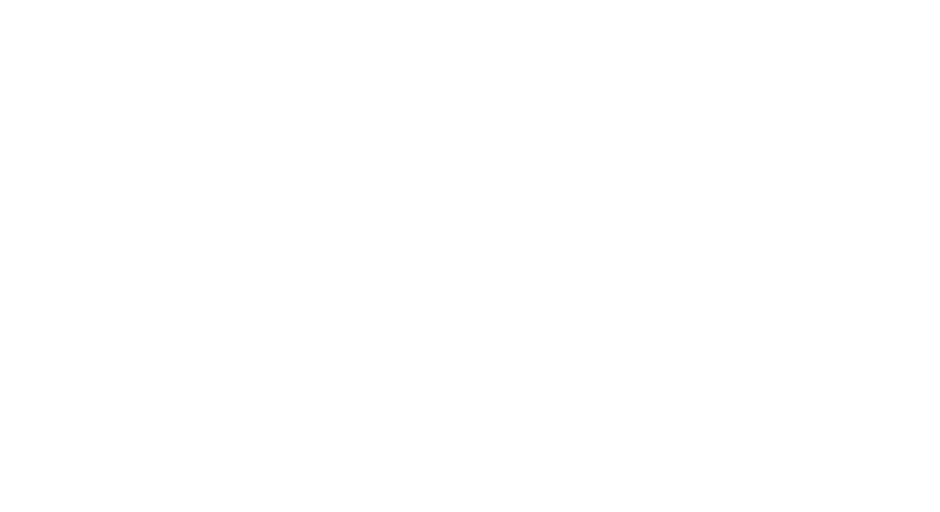
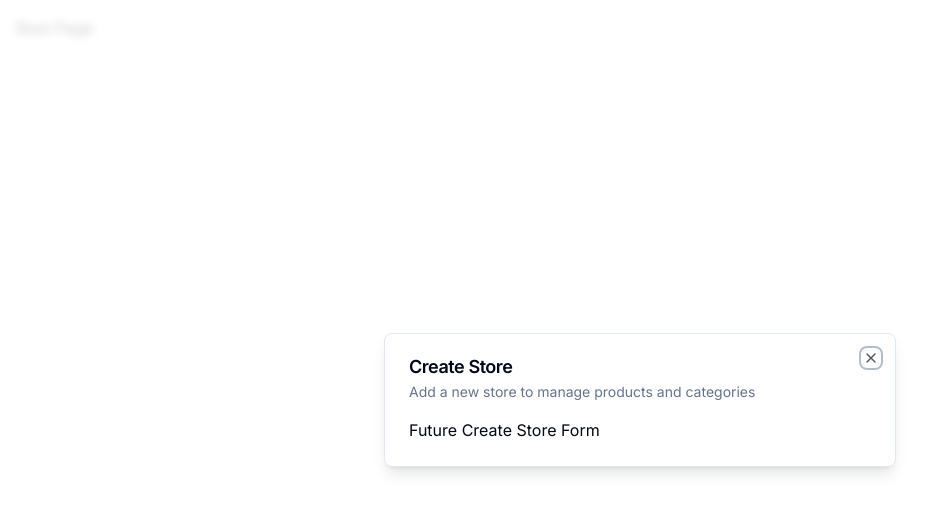
Before and after one commit to prathibha97/ecommerce-admin, a Next.js app: page / in a window 1280 px wide. Shown: the top 512 px of the page, without its empty margins (0-940 px from the left). Built offline with nearby package versions, Linux system fonts and the light colour scheme.

Commit message:
Add reusable modal component

```diff
--- a/app/(root)/page.tsx
+++ b/app/(root)/page.tsx
@@ -1,8 +1,15 @@
-import { Button } from "@/components/ui/button";
-import { UserButton } from "@clerk/nextjs";
+'use client';
+import { useStoreModal } from '@/hooks/use-store-modal';
+import { useEffect } from 'react';
 
 export default function SetupPage() {
-  return <div className="p-4">
-    <UserButton afterSignOutUrl="/"/>
-  </div>;
+  const onOpen = useStoreModal((state) => state.onOpen);
+  const isOpen = useStoreModal((state) => state.isOpen);
+
+  useEffect(() => {
+    if (!isOpen) {
+      onOpen();
+    }
+  }, [isOpen, onOpen]);
+  return <div className='p-4'>Root Page</div>;
 }
--- a/app/layout.tsx
+++ b/app/layout.tsx
@@ -1,3 +1,4 @@
+import ModalProvider from '@/providers/ModalProvider';
 import { ClerkProvider } from '@clerk/nextjs';
 import type { Metadata } from 'next';
 import { Inter } from 'next/font/google';
@@ -18,7 +19,10 @@
   return (
     <ClerkProvider>
       <html lang='en'>
-        <body className={inter.className}>{children}</body>
+        <body className={inter.className}>
+          <ModalProvider />
+          {children}
+        </body>
       </html>
     </ClerkProvider>
   );
--- /dev/null
+++ b/components/modals/StoreModal.tsx
@@ -0,0 +1,20 @@
+'use client';
+
+import { useStoreModal } from '@/hooks/use-store-modal';
+import Modal from '../ui/modal';
+
+const StoreModal = () => {
+  const storeModal = useStoreModal();
+  return (
+    <Modal
+      title='Create Store'
+      description='Add a new store to manage products and categories'
+      isOpen={storeModal.isOpen}
+      onClose={storeModal.onClose}
+    >
+      Future Create Store Form
+    </Modal>
+  );
+};
+
+export default StoreModal;
--- /dev/null
+++ b/components/ui/dialog.tsx
@@ -0,0 +1,123 @@
+"use client"
+
+import * as React from "react"
+import * as DialogPrimitive from "@radix-ui/react-dialog"
+import { X } from "lucide-react"
+
+import { cn } from "@/lib/utils"
+
+const Dialog = DialogPrimitive.Root
+
+const DialogTrigger = DialogPrimitive.Trigger
+
+const DialogPortal = ({
+  className,
+  ...props
+}: DialogPrimitive.DialogPortalProps) => (
+  <DialogPrimitive.Portal className={cn(className)} {...props} />
+)
+DialogPortal.displayName = DialogPrimitive.Portal.displayName
+
+const DialogOverlay = React.forwardRef<
+  React.ElementRef<typeof DialogPrimitive.Overlay>,
+  React.ComponentPropsWithoutRef<typeof DialogPrimitive.Overlay>
+>(({ className, ...props }, ref) => (
+  <DialogPrimitive.Overlay
+    ref={ref}
+    className={cn(
+      "fixed inset-0 z-50 bg-background/80 backdrop-blur-sm data-[state=open]:animate-in data-[state=closed]:animate-out data-[state=closed]:fade-out-0 data-[state=open]:fade-in-0",
+      className
+    )}
+    {...props}
+  />
+))
+DialogOverlay.displayName = DialogPrimitive.Overlay.displayName
+
+const DialogContent = React.forwardRef<
+  React.ElementRef<typeof DialogPrimitive.Content>,
+  React.ComponentPropsWithoutRef<typeof DialogPrimitive.Content>
+>(({ className, children, ...props }, ref) => (
+  <DialogPortal>
+    <DialogOverlay />
+    <DialogPrimitive.Content
+      ref={ref}
+      className={cn(
+        "fixed left-[50%] top-[50%] z-50 grid w-full max-w-lg translate-x-[-50%] translate-y-[-50%] gap-4 border bg-background p-6 shadow-lg duration-200 data-[state=open]:animate-in data-[state=closed]:animate-out data-[state=closed]:fade-out-0 data-[state=open]:fade-in-0 data-[state=closed]:zoom-out-95 data-[state=open]:zoom-in-95 data-[state=closed]:slide-out-to-left-1/2 data-[state=closed]:slide-out-to-top-[48%] data-[state=open]:slide-in-from-left-1/2 data-[state=open]:slide-in-from-top-[48%] sm:rounded-lg md:w-full",
+        className
+      )}
+      {...props}
+    >
+      {children}
+      <DialogPrimitive.Close className="absolute right-4 top-4 rounded-sm opacity-70 ring-offset-background transition-opacity hover:opacity-100 focus:outline-none focus:ring-2 focus:ring-ring focus:ring-offset-2 disabled:pointer-events-none data-[state=open]:bg-accent data-[state=open]:text-muted-foreground">
+        <X className="h-4 w-4" />
+        <span className="sr-only">Close</span>
+      </DialogPrimitive.Close>
+    </DialogPrimitive.Content>
+  </DialogPortal>
+))
+DialogContent.displayName = DialogPrimitive.Content.displayName
+
+const DialogHeader = ({
+  className,
+  ...props
+}: React.HTMLAttributes<HTMLDivElement>) => (
+  <div
+    className={cn(
+      "flex flex-col space-y-1.5 text-center sm:text-left",
+      className
+    )}
+    {...props}
+  />
+)
+DialogHeader.displayName = "DialogHeader"
+
+const DialogFooter = ({
+  className,
+  ...props
+}: React.HTMLAttributes<HTMLDivElement>) => (
+  <div
+    className={cn(
+      "flex flex-col-reverse sm:flex-row sm:justify-end sm:space-x-2",
+      className
+    )}
+    {...props}
+  />
+)
+DialogFooter.displayName = "DialogFooter"
+
+const DialogTitle = React.forwardRef<
+  React.ElementRef<typeof DialogPrimitive.Title>,
+  React.ComponentPropsWithoutRef<typeof DialogPrimitive.Title>
+>(({ className, ...props }, ref) => (
+  <DialogPrimitive.Title
+    ref={ref}
+    className={cn(
+      "text-lg font-semibold leading-none tracking-tight",
+      className
+    )}
+    {...props}
+  />
+))
+DialogTitle.displayName = DialogPrimitive.Title.displayName
+
+const DialogDescription = React.forwardRef<
+  React.ElementRef<typeof DialogPrimitive.Description>,
+  React.ComponentPropsWithoutRef<typeof DialogPrimitive.Description>
+>(({ className, ...props }, ref) => (
+  <DialogPrimitive.Description
+    ref={ref}
+    className={cn("text-sm text-muted-foreground", className)}
+    {...props}
+  />
+))
+DialogDescription.displayName = DialogPrimitive.Description.displayName
+
+export {
+  Dialog,
+  DialogTrigger,
+  DialogContent,
+  DialogHeader,
+  DialogFooter,
+  DialogTitle,
+  DialogDescription,
+}
--- /dev/null
+++ b/components/ui/modal.tsx
@@ -0,0 +1,46 @@
+'use client';
+
+import { FC } from 'react';
+import {
+  Dialog,
+  DialogContent,
+  DialogDescription,
+  DialogHeader,
+  DialogTitle,
+} from './dialog';
+
+interface ModalProps {
+  title: string;
+  description: string;
+  isOpen: boolean;
+  onClose: () => void;
+  children?: React.ReactNode;
+}
+
+const Modal: FC<ModalProps> = ({
+  description,
+  isOpen,
+  onClose,
+  title,
+  children,
+}) => {
+  const onChange = (open: boolean) => {
+    if (!open) {
+      onClose();
+    }
+  };
+
+  return (
+    <Dialog open={isOpen} onOpenChange={onChange}>
+      <DialogContent>
+        <DialogHeader>
+          <DialogTitle>{title}</DialogTitle>
+          <DialogDescription>{description}</DialogDescription>
+        </DialogHeader>
+        <div>{children}</div>
+      </DialogContent>
+    </Dialog>
+  );
+};
+
+export default Modal;
--- /dev/null
+++ b/hooks/use-store-modal.ts
@@ -0,0 +1,13 @@
+import { create } from 'zustand';
+
+interface useStoreModalStore {
+  isOpen: boolean;
+  onOpen: () => void;
+  onClose: () => void;
+}
+
+export const useStoreModal = create<useStoreModalStore>((set) => ({
+  isOpen: false,
+  onOpen: () => set({ isOpen: true }),
+  onClose: () => set({ isOpen: false }),
+}));
--- a/package.json
+++ b/package.json
@@ -10,6 +10,7 @@
   },
   "dependencies": {
     "@clerk/nextjs": "^4.23.1",
+    "@radix-ui/react-dialog": "^1.0.4",
     "@radix-ui/react-slot": "^1.0.2",
     "@types/node": "20.4.5",
     "@types/react": "18.2.18",
@@ -27,6 +28,7 @@
     "tailwind-merge": "^1.14.0",
     "tailwindcss": "3.3.3",
     "tailwindcss-animate": "^1.0.6",
-    "typescript": "5.1.6"
+    "typescript": "5.1.6",
+    "zustand": "^4.4.0"
   }
 }
--- /dev/null
+++ b/providers/ModalProvider.tsx
@@ -0,0 +1,24 @@
+'use client';
+
+import StoreModal from '@/components/modals/StoreModal';
+import { useEffect, useState } from 'react';
+
+const ModalProvider = () => {
+  const [isMounted, setIsMounted] = useState(false);
+
+  useEffect(() => {
+    setIsMounted(true);
+  }, []);
+
+  if (!isMounted) {
+    return null;
+  }
+
+  return (
+    <>
+      <StoreModal />
+    </>
+  );
+};
+
+export default ModalProvider;
```
Also changed, not shown: 1 other file (tests, documents, lock files or other folders).
